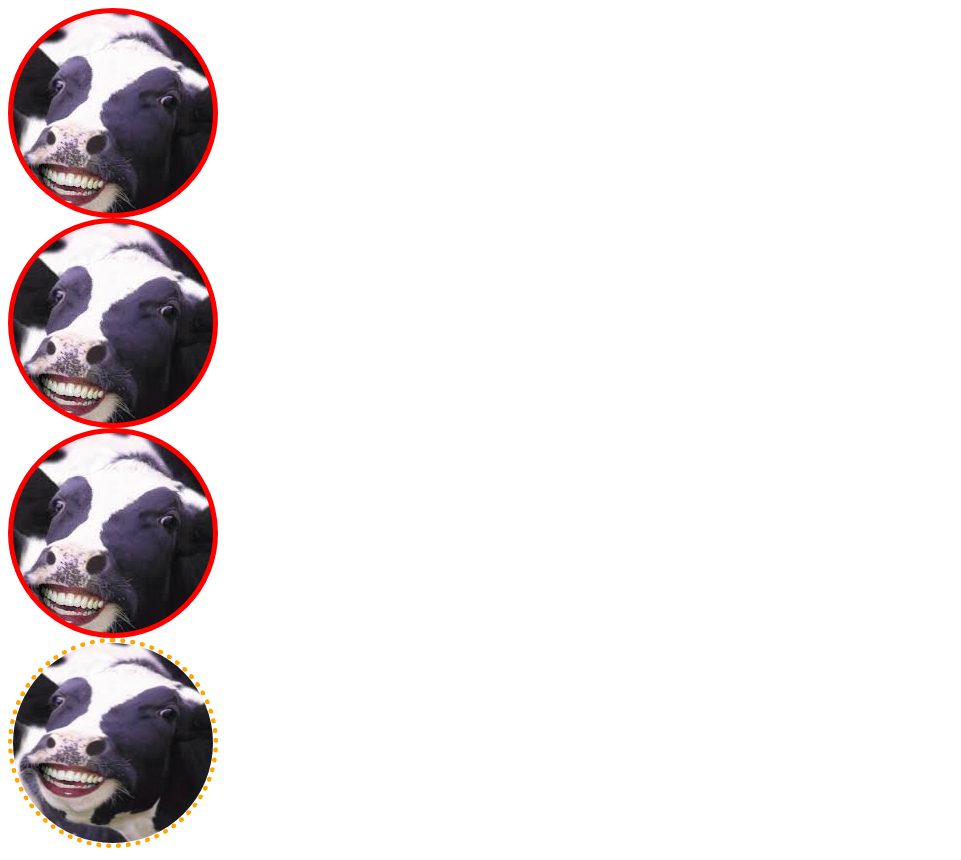
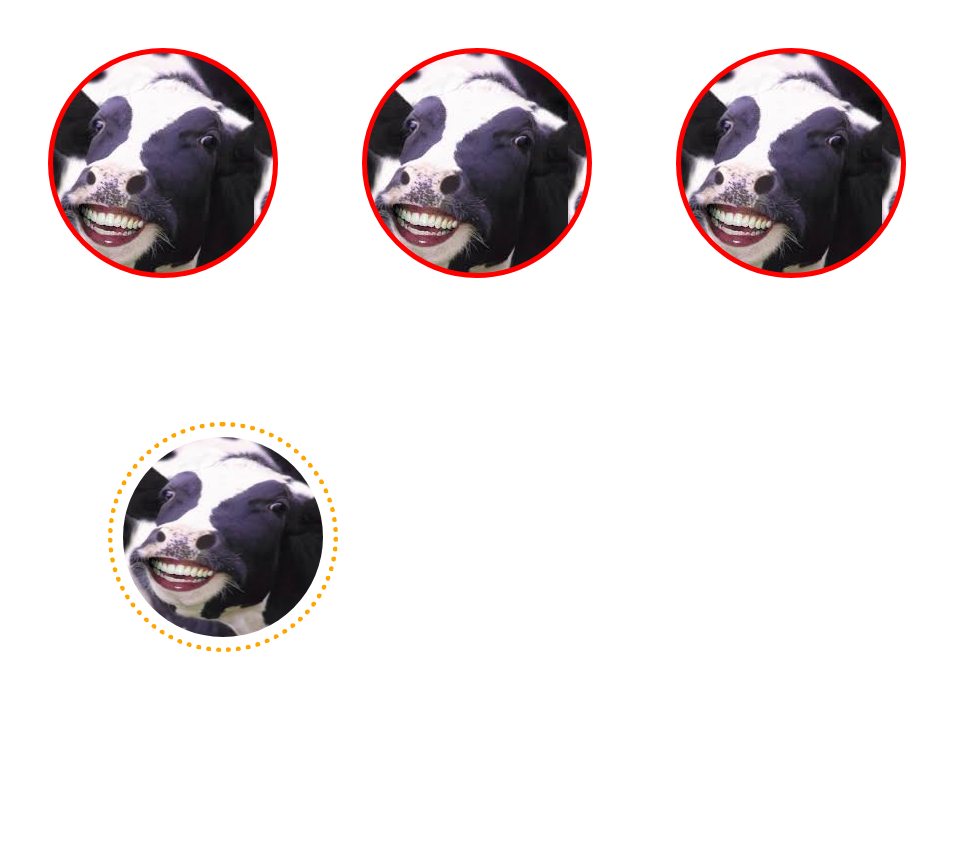
Before and after one commit to jaucoin1990/html-css-bootcamp, a plain HTML site: page 010_borders, padding, margins/index.html in a window 1280 px wide. Shown: the whole page, without its empty margins (0-961 px from the left). After the commit the page ends 800 px from the top, so only its background shows below. Drawn offline with Linux system fonts and the light colour scheme.

Commit message:
added padding and margins to borders folder

```diff
--- a/010_borders/main.css
+++ b/010_borders, padding, margins/main.css
@@ -3,7 +3,10 @@ div {
   height: 200px;
   border: 5px solid red;
   border-radius: 100%;
-  background-image: url("../000_practice-image-folder/funny_cow.jpeg")
+  background-image: url("../000_practice-image-folder/funny_cow.jpeg");
+  display: inline-block;
+  padding: 10px;
+  margin: 40px;
 }
 
 img {
@@ -11,4 +14,6 @@ img {
   height: 200px;
   border: 5px dotted orange;
   border-radius: 100%;
+  padding: 10px;
+  margin: 100px;
 }
```
Also changed, not shown: 010_borders, padding, margins/index.html (renamed from 010_borders/index.html).
